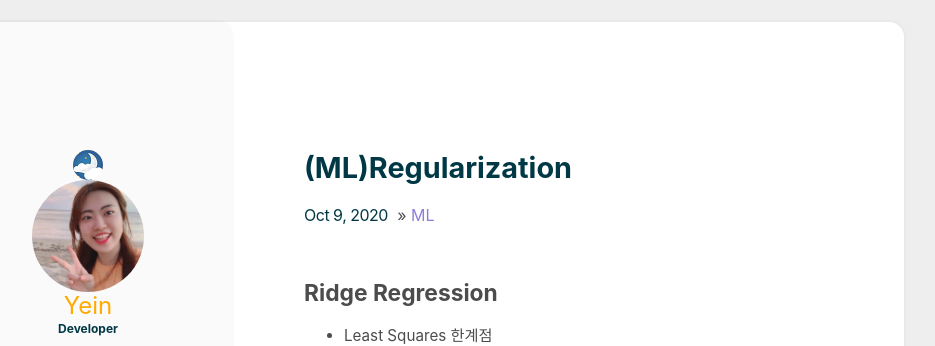
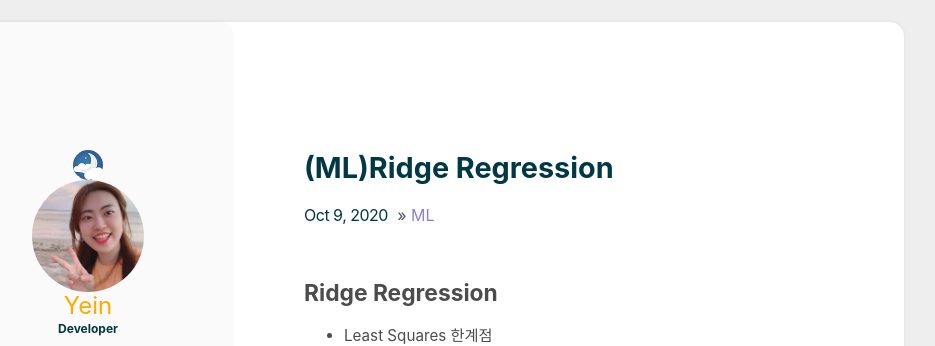
Before and after one commit to YeinHeo/yeinheo.github.io, a Jekyll site: the page built from _posts/2020-10-09-[ML]Ridge Regression.md, in a window 1280 px wide. Shown: the top 346 px of the page, without its empty margins (216-1151 px from the left). Built offline with Jekyll 4.4.1, drawn with Linux system fonts in a browser that asks for light colours.

Commit message:
Update 2020-10-09-[ML]Ridge Regression.md

```diff
--- a/_posts/2020-10-09-[ML]Ridge Regression.md
+++ b/_posts/2020-10-09-[ML]Ridge Regression.md
@@ -1,5 +1,5 @@
 ---
-title: (ML)Regularization
+title: (ML)Ridge Regression
 categories: [ML]
 comments: true
 ---
```
